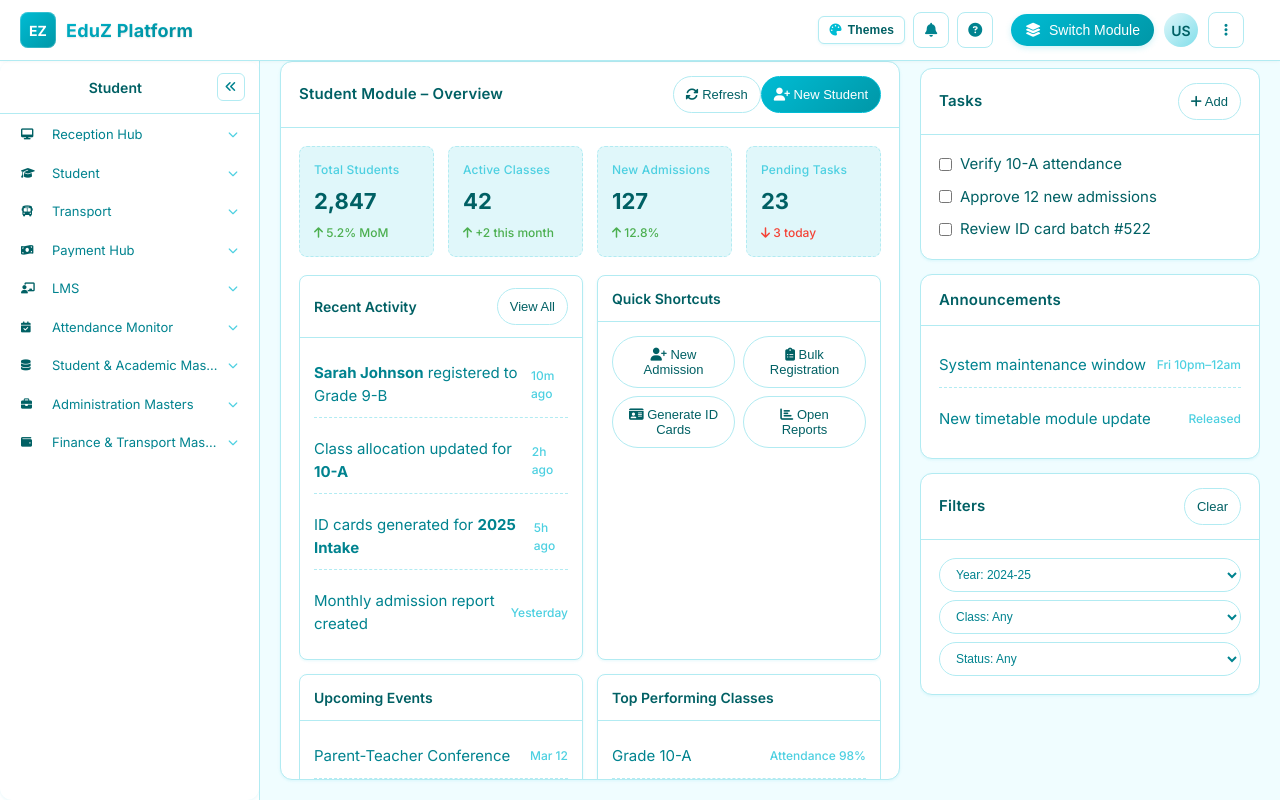
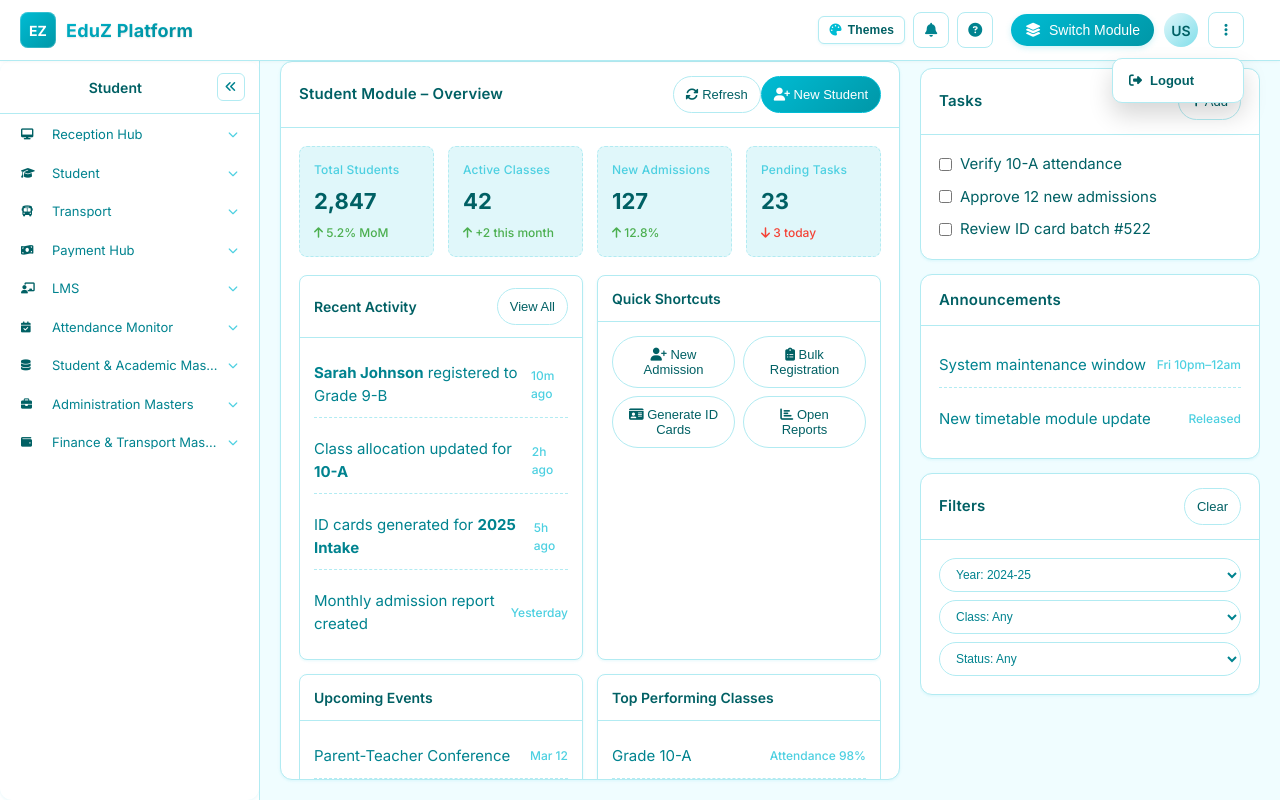
Before and after one commit to limatnamitsolution-web/VKLimat-Frontend, an Angular app in the folder VKLimatEduzApp/: page /student/dashboard in a window 1280 px wide. Both pictures are taken after a click on the button 1226 px from the left and 30 px from the top of the page. Built offline with nearby package versions, Linux system fonts and the light colour scheme.

Commit message:
addeed logout

```diff
--- a/VKLimatEduzApp/src/app/core/services/app-state.service.ts
+++ b/VKLimatEduzApp/src/app/core/services/app-state.service.ts
@@ -10,15 +10,18 @@ export class AppStateService {
   private encryptionService = inject(EncryptionService);
   private platformId = inject(PLATFORM_ID);
   private readonly STORAGE_KEY = 'app_context';
+  private skipNextPersist = false;
 
-  readonly userState = signal<IAppContext>({
+  private readonly EMPTY_STATE: IAppContext = {
     userId: null,
     userName: null,
     academicId: null,
     academicName: null,
     fyId: null,
     fy: null
-  });
+  };
+
+  readonly userState = signal<IAppContext>({ ...this.EMPTY_STATE });
 
   constructor() {
     if (isPlatformBrowser(this.platformId)) {
@@ -36,6 +39,11 @@ export class AppStateService {
       }
 
       effect(() => {
+        if (this.skipNextPersist) {
+          this.skipNextPersist = false;
+          return;
+        }
+
         const state = this.userState();
         const encryptedState = this.encryptionService.encrypt(JSON.stringify(state));
         localStorage.setItem(this.STORAGE_KEY, encryptedState);
@@ -68,13 +76,15 @@ export class AppStateService {
   }
 
   clearState() {
-    this.userState.set({
-      userId: null,
-      userName: null,
-      academicId: null,
-      academicName: null,
-      fyId: null,
-      fy: null
-    });
+    this.userState.set({ ...this.EMPTY_STATE });
+  }
+
+  clearContextAndStorage() {
+    this.skipNextPersist = true;
+    this.userState.set({ ...this.EMPTY_STATE });
+
+    if (isPlatformBrowser(this.platformId)) {
+      localStorage.removeItem(this.STORAGE_KEY);
+    }
   }
 }
--- a/VKLimatEduzApp/src/app/shared/components/layout/header-component.html
+++ b/VKLimatEduzApp/src/app/shared/components/layout/header-component.html
@@ -99,7 +99,17 @@
               </div>
               <div class="avatar-fullname" role="tooltip">{{ userFullName() }}</div>
             </div>
-            <button class="icon-btn" title="Profile"><i class="fas fa-ellipsis-vertical"></i></button>
+            <div class="profile-menu">
+              <button class="icon-btn" title="Profile" aria-haspopup="menu" aria-label="Profile menu">
+                <i class="fas fa-ellipsis-vertical"></i>
+              </button>
+              <div class="logout-popup" role="menu">
+                <button class="logout-btn" (click)="logout()" role="menuitem" type="button">
+                  <i class="fas fa-sign-out-alt"></i>
+                  <span>Logout</span>
+                </button>
+              </div>
+            </div>
           </div>
         </div>
       </div>
--- a/VKLimatEduzApp/src/app/shared/components/layout/header-component.scss
+++ b/VKLimatEduzApp/src/app/shared/components/layout/header-component.scss
@@ -159,3 +159,56 @@
         transform: translate(-50%, 0) scale(1);
       }
     }
+
+    .profile-menu {
+      position: relative;
+      display: inline-flex;
+      align-items: center;
+
+      .logout-popup {
+        position: absolute;
+        top: calc(100% + 10px);
+        right: 0;
+        min-width: 132px;
+        padding: 6px;
+        background: var(--surface);
+        border: 1px solid var(--border);
+        border-radius: 10px;
+        box-shadow: 0 12px 24px rgba(0, 0, 0, 0.16);
+        opacity: 0;
+        visibility: hidden;
+        transform: translateY(-6px) scale(0.96);
+        pointer-events: none;
+        transition: opacity 0.18s ease, transform 0.18s ease, visibility 0.18s ease;
+        z-index: 30;
+      }
+
+      .logout-btn {
+        width: 100%;
+        border: 0;
+        background: transparent;
+        color: var(--text);
+        border-radius: 8px;
+        padding: 8px 10px;
+        display: inline-flex;
+        align-items: center;
+        gap: 8px;
+        font-size: 13px;
+        font-weight: 600;
+        cursor: pointer;
+        transition: background 0.18s ease, color 0.18s ease;
+      }
+
+      .logout-btn:hover {
+        background: rgba(220, 53, 69, 0.12);
+        color: #b42335;
+      }
+
+      &:hover .logout-popup,
+      &:focus-within .logout-popup {
+        opacity: 1;
+        visibility: visible;
+        transform: translateY(0) scale(1);
+        pointer-events: auto;
+      }
+    }
--- a/VKLimatEduzApp/src/app/shared/components/layout/header-component.ts
+++ b/VKLimatEduzApp/src/app/shared/components/layout/header-component.ts
@@ -7,6 +7,7 @@ import { ChangeDetectorRef } from '@angular/core';
 import { Subscription } from 'rxjs';
 import { ModuleSwitcherComponent } from "../module-switcher/module-switcher.component";
 import { AppStateService } from '../../../core/services/app-state.service';
+import { Router } from '@angular/router';
 
 @Component({
   selector: 'app-header',
@@ -30,7 +31,8 @@ export class HeaderComponent implements OnInit, OnDestroy {
     private themeService: ThemeService,
     public menuLabelService: MenuLabelService,
     private cdr: ChangeDetectorRef,
-    private appStateService: AppStateService
+    private appStateService: AppStateService,
+    private router: Router
   ) {}
 
   ngOnInit() {
@@ -73,6 +75,18 @@ export class HeaderComponent implements OnInit, OnDestroy {
     this.isModuleSwitcherOpen = false;
   }
 
+  logout() {
+    this.appStateService.clearContextAndStorage();
+    if (this.router) {
+      this.router.navigate(['/login']);
+      return;
+    }
+
+    if (typeof window !== 'undefined') {
+      window.location.assign('/login');
+    }
+  }
+
   private getFullUserName(): string {
     const contextHeader = this.appStateService.getContextHeaderValue();
 
```
